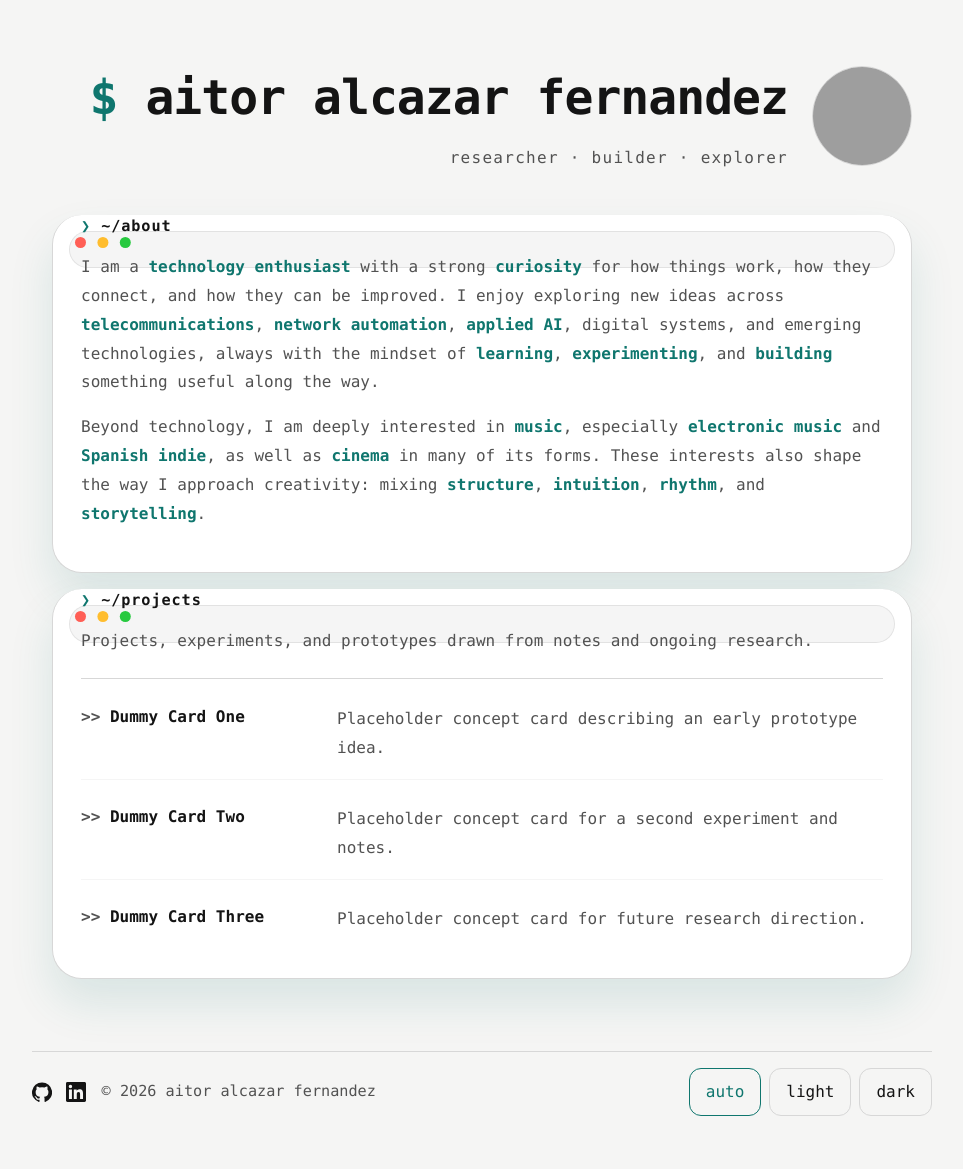
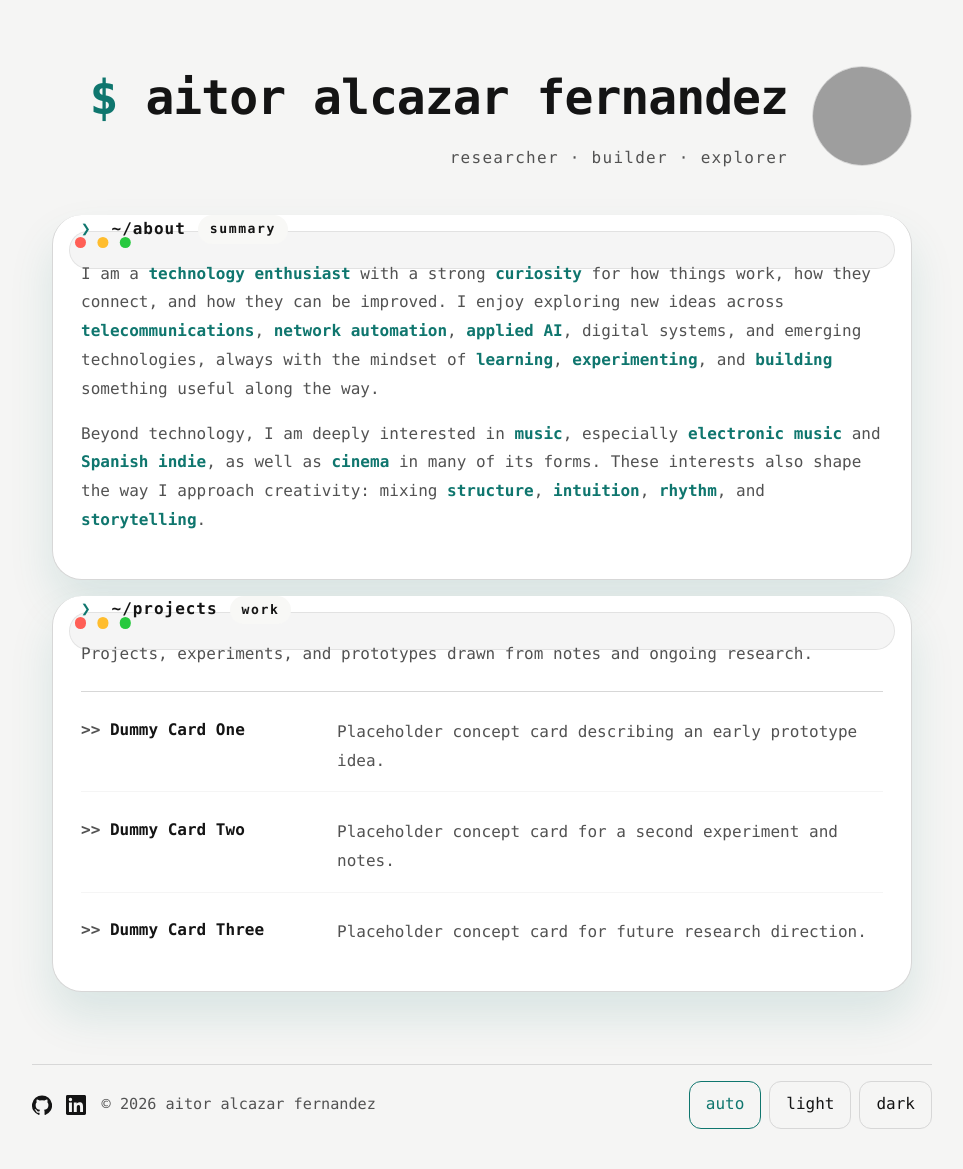
Before and after one commit to aitor-alcazar/aitor-alcazar.github.io, a Jekyll site: the page built from index.md, in a window 1280 px wide. Shown: the whole page, without its empty margins (158-1121 px from the left). Built offline with Jekyll 4.4.1, drawn with Linux system fonts in a browser that asks for light colours; grey boxes are pictures that could not be loaded.

Commit message:
Improve terminal-based theme

```diff
--- a/_layouts/home.html
+++ b/_layouts/home.html
@@ -12,7 +12,7 @@ layout: default
 </section>
 
 <section id="about" class="section section-block">
-  <h2>~/about</h2>
+  <h2><span class="section-path">~/about</span><span class="section-badge">summary</span></h2>
   <div class="section-copy">
     <p>
       I am a <span class="term-highlight">technology enthusiast</span> with a strong <span class="term-highlight">curiosity</span> for how things work, how they connect, and how they can be improved. I enjoy exploring new ideas across <span class="term-highlight">telecommunications</span>, <span class="term-highlight">network automation</span>, <span class="term-highlight">applied AI</span>, digital systems, and emerging technologies, always with the mindset of <span class="term-highlight">learning</span>, <span class="term-highlight">experimenting</span>, and <span class="term-highlight">building</span> something useful along the way.
@@ -24,7 +24,7 @@ layout: default
 </section>
 
 <section id="projects" class="section section-block">
-  <h2>~/projects</h2>
+  <h2><span class="section-path">~/projects</span><span class="section-badge">work</span></h2>
   <p class="section-copy">Projects, experiments, and prototypes drawn from notes and ongoing research.</p>
   {% include card-grid.html cards=site.data.cards %}
 </section>
--- a/assets/css/styles.css
+++ b/assets/css/styles.css
@@ -138,7 +138,7 @@ h2,
 
 .section-block {
   margin-top: 1rem;
-  padding: 3.75rem 1.75rem 1.75rem;
+  padding: 4.5rem 1.75rem 1.75rem;
   background: var(--terminal);
   border: 1px solid var(--border);
   border-radius: 1.85rem;
@@ -153,7 +153,7 @@ h2,
   top: 1rem;
   left: 1rem;
   right: 1rem;
-  height: 2.2rem;
+  height: 2.25rem;
   border-radius: 1.35rem;
   background: var(--terminal-header);
   border: 1px solid var(--terminal-header-border);
@@ -178,14 +178,35 @@ h2,
 }
 
 .section-block h2 {
-  margin: 0 0 0.9rem;
-  font-size: 0.95rem;
+  margin: 0 0 1rem;
+  display: flex;
+  flex-wrap: wrap;
+  align-items: center;
+  gap: 0.75rem;
+  font-size: 1rem;
   color: var(--text);
 }
 
 .section-block h2::before {
-  content: "❯ ";
+  content: "❯";
   color: var(--accent);
+  margin-right: 0.5rem;
+}
+
+.section-path {
+  font-weight: 700;
+}
+
+.section-badge {
+  display: inline-flex;
+  align-items: center;
+  padding: 0.25rem 0.75rem;
+  border-radius: 999px;
+  background: var(--surface-alt);
+  color: var(--text);
+  font-size: 0.82rem;
+  letter-spacing: 0.12em;
+  text-transform: lowercase;
 }
 
 .section-block .section-copy {
```
